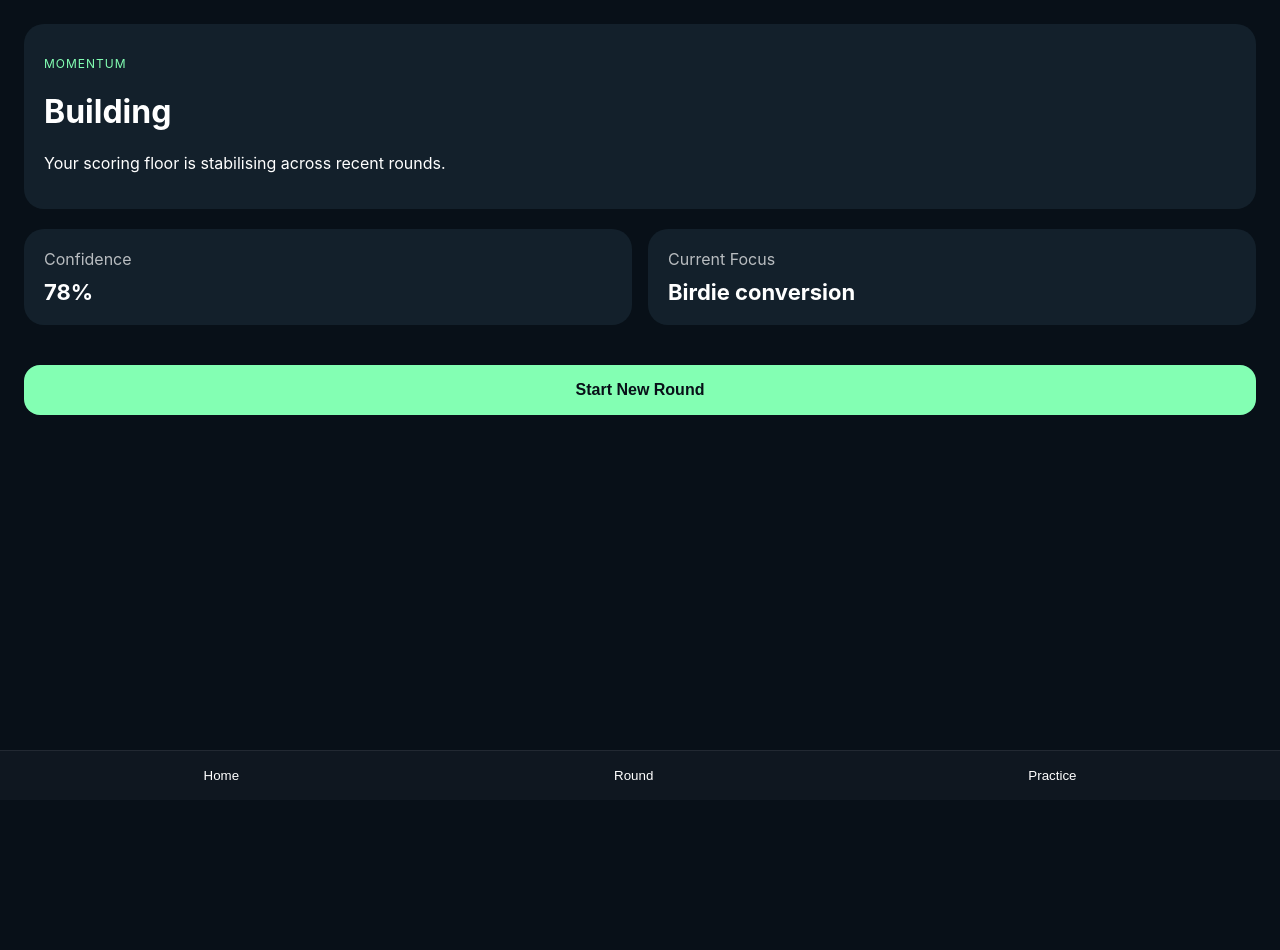
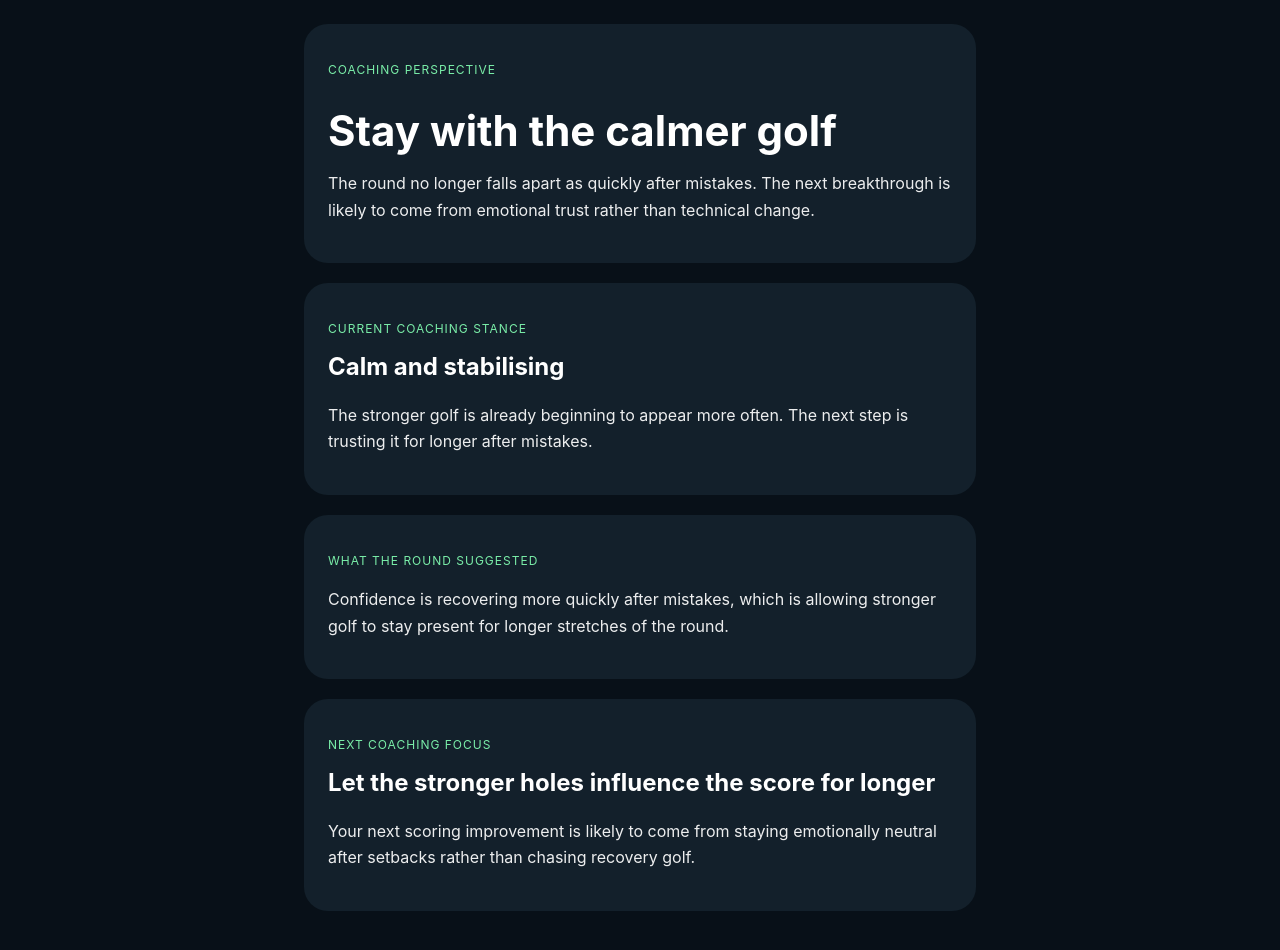
Before and after one commit to 1Kevin-Curtis/Lop-MVP, a React (Vite) app: page / in a window 1280 px wide. Shown: the top 950 px of the page. Before the commit the page ends 800 px from the top, so only its background shows below. Built offline with nearby package versions, Linux system fonts and the light colour scheme.

Commit message:
Add files via upload

```diff
--- a/index.html
+++ b/index.html
@@ -1,6 +1,6 @@
 
 <!DOCTYPE html>
-<html lang="en">
+<html>
   <head>
     <meta charset="UTF-8" />
     <meta name="viewport" content="width=device-width, initial-scale=1.0" />
--- a/package.json
+++ b/package.json
@@ -1,8 +1,8 @@
 
 {
-  "name": "loop-mvp",
+  "name": "loop-adaptive-coaching",
   "private": true,
-  "version": "1.0.0",
+  "version": "1.8.0",
   "type": "module",
   "scripts": {
     "dev": "vite",
--- a/src/App.jsx
+++ b/src/App.jsx
@@ -1,68 +1,13 @@
 
-import { useState } from "react";
 import HomeScreen from "./screens/HomeScreen";
-import CourseSetupScreen from "./screens/CourseSetupScreen";
-import CaptureRoundScreen from "./screens/CaptureRoundScreen";
-import RoundCompleteScreen from "./screens/RoundCompleteScreen";
-import PracticeScreen from "./screens/PracticeScreen";
-import BottomNav from "./components/BottomNav";
 
 export default function App() {
-  const [screen, setScreen] = useState("home");
-
-  const [roundData, setRoundData] = useState({
-    course: "Sunningdale",
-    tees: "White",
-    holes: [],
-    scoreHistory: [84, 82, 81, 79]
-  });
-
-  const startRound = (course, tees) => {
-    setRoundData(prev => ({
-      ...prev,
-      course,
-      tees,
-      holes: []
-    }));
-
-    setScreen("capture");
+  const playerProfile = {
+    confidenceState: "fragile",
+    progressionState: "improving",
+    scoringTrend: "flat",
+    emotionalState: "frustrated"
   };
 
-  const completeRound = (holes) => {
-    const totalScore = holes.reduce((sum, h) => sum + h.score, 0);
-
-    setRoundData(prev => ({
-      ...prev,
-      holes,
-      scoreHistory: [...prev.scoreHistory, totalScore]
-    }));
-
-    setScreen("complete");
-  };
-
-  return (
-    <div className="app-shell">
-      {screen === "home" && (
-        <HomeScreen roundData={roundData} onStart={() => setScreen("setup")} />
-      )}
-
-      {screen === "setup" && (
-        <CourseSetupScreen onStart={startRound} />
-      )}
-
-      {screen === "capture" && (
-        <CaptureRoundScreen onComplete={completeRound} />
-      )}
-
-      {screen === "complete" && (
-        <RoundCompleteScreen roundData={roundData} />
-      )}
-
-      {screen === "practice" && (
-        <PracticeScreen />
-      )}
-
-      <BottomNav onNavigate={setScreen} />
-    </div>
-  );
+  return <HomeScreen playerProfile={playerProfile} />;
 }
--- /dev/null
+++ b/src/features/coaching/adaptiveCoachingEngine.js
@@ -0,0 +1,24 @@
+
+export function buildAdaptiveReflection(state) {
+  if (state.stance === "stabilising") {
+    return {
+      title: "Stay with the calmer golf",
+      reflection:
+        "The round no longer falls apart as quickly after mistakes. The next breakthrough is likely to come from emotional trust rather than technical change."
+    };
+  }
+
+  if (state.stance === "reinforcing") {
+    return {
+      title: "The stronger golf is becoming more repeatable",
+      reflection:
+        "Your better stretches of golf are now lasting long enough to influence scoring more consistently."
+    };
+  }
+
+  return {
+    title: "The next gains now come from refinement",
+    reflection:
+      "Your game is becoming stable enough that precision and scoring decisions matter more than recovery patterns."
+  };
+}
--- /dev/null
+++ b/src/features/emotion/emotionalStateEngine.js
@@ -0,0 +1,30 @@
+
+export function detectCoachingState(profile) {
+  if (
+    profile.confidenceState === "fragile" &&
+    profile.emotionalState === "frustrated"
+  ) {
+    return {
+      stance: "stabilising",
+      tone:
+        "The stronger golf is already beginning to appear more often. The next step is trusting it for longer after mistakes."
+    };
+  }
+
+  if (
+    profile.progressionState === "improving" &&
+    profile.scoringTrend === "flat"
+  ) {
+    return {
+      stance: "reinforcing",
+      tone:
+        "Your golf is improving in meaningful ways even before the scores fully reflect it."
+    };
+  }
+
+  return {
+    stance: "challenging",
+    tone:
+      "Your stronger patterns are now becoming stable enough to push scoring expectations higher."
+  };
+}
--- a/src/screens/HomeScreen.jsx
+++ b/src/screens/HomeScreen.jsx
@@ -1,32 +1,55 @@
 
-import { buildProgressionStory } from "../features/progress/progressionEngine";
+import { detectCoachingState } from "../features/emotion/emotionalStateEngine";
+import { buildAdaptiveReflection } from "../features/coaching/adaptiveCoachingEngine";
 
-export default function HomeScreen({ roundData, onStart }) {
-  const story = buildProgressionStory(roundData.scoreHistory);
+export default function HomeScreen({ playerProfile }) {
+  const coachingState = detectCoachingState(playerProfile);
+
+  const adaptive = buildAdaptiveReflection(coachingState);
 
   return (
     <div className="screen">
       <div className="hero-card">
-        <p className="eyebrow">Momentum</p>
-        <h1>{story.momentum}</h1>
-        <p>{story.summary}</p>
+        <p className="eyebrow">Coaching Perspective</p>
+
+        <h1>{adaptive.title}</h1>
+
+        <p>{adaptive.reflection}</p>
       </div>
 
-      <div className="metric-grid">
-        <div className="metric-card">
-          <span>Confidence</span>
-          <strong>{story.confidence}%</strong>
-        </div>
+      <div className="tone-card">
+        <p className="eyebrow">Current Coaching Stance</p>
 
-        <div className="metric-card">
-          <span>Current Focus</span>
-          <strong>{story.focus}</strong>
-        </div>
+        <h2>
+          {coachingState.stance === "stabilising"
+            ? "Calm and stabilising"
+            : coachingState.stance === "reinforcing"
+            ? "Reinforcing progress"
+            : "Gently challenging"}
+        </h2>
+
+        <p>{coachingState.tone}</p>
       </div>
 
-      <button className="primary-button" onClick={onStart}>
-        Start New Round
-      </button>
+      <div className="reflection-card">
+        <p className="eyebrow">What The Round Suggested</p>
+
+        <p>
+          Confidence is recovering more quickly after mistakes, which is allowing stronger golf to stay present for longer stretches of the round.
+        </p>
+      </div>
+
+      <div className="focus-card">
+        <p className="eyebrow">Next Coaching Focus</p>
+
+        <h2>
+          Let the stronger holes influence the score for longer
+        </h2>
+
+        <p>
+          Your next scoring improvement is likely to come from staying emotionally neutral after setbacks rather than chasing recovery golf.
+        </p>
+      </div>
     </div>
   );
 }
--- a/src/styles/global.css
+++ b/src/styles/global.css
@@ -12,35 +12,25 @@ body {
 
 .screen {
   padding: 24px;
-  padding-bottom: 100px;
+  max-width: 720px;
+  margin: 0 auto;
+  padding-bottom: 80px;
 }
 
 .hero-card,
-.card,
-.metric-card,
-.insight-card,
-.next-round-card {
+.tone-card,
+.reflection-card,
+.focus-card {
   background: #13202b;
-  border-radius: 20px;
-  padding: 20px;
+  border-radius: 24px;
+  padding: 24px;
   margin-bottom: 20px;
 }
 
-.metric-grid {
-  display: grid;
-  grid-template-columns: 1fr 1fr;
-  gap: 16px;
-  margin-bottom: 20px;
-}
-
-.metric-card span {
-  display: block;
-  opacity: 0.7;
-  margin-bottom: 10px;
-}
-
-.metric-card strong {
-  font-size: 22px;
+.hero-card h1 {
+  font-size: 42px;
+  line-height: 1.1;
+  margin-bottom: 16px;
 }
 
 .eyebrow {
@@ -48,83 +38,15 @@ body {
   text-transform: uppercase;
   font-size: 12px;
   letter-spacing: 1px;
+  margin-bottom: 12px;
 }
 
-.primary-button {
-  width: 100%;
-  padding: 16px;
-  border: none;
-  border-radius: 16px;
-  background: #83ffb3;
-  color: #081018;
-  font-size: 16px;
-  font-weight: 700;
+h2 {
+  margin-top: 0;
+  line-height: 1.3;
 }
 
-.bottom-nav {
-  position: fixed;
-  bottom: 0;
-  width: 100%;
-  display: flex;
-  justify-content: space-around;
-  padding: 16px;
-  background: #0f1720;
-  border-top: 1px solid rgba(255,255,255,0.08);
+p {
+  line-height: 1.65;
+  opacity: 0.92;
 }
-
-.bottom-nav button {
-  background: transparent;
-  border: none;
-  color: white;
-}
-
-.score-selector {
-  display: flex;
-  justify-content: center;
-  align-items: center;
-  gap: 24px;
-  margin: 40px 0;
-}
-
-.score-selector button {
-  width: 60px;
-  height: 60px;
-  border-radius: 50%;
-  border: none;
-  font-size: 28px;
-}
-
-.score-number {
-  font-size: 64px;
-  font-weight: 700;
-}
-
-.tag-grid {
-  display: flex;
-  flex-wrap: wrap;
-  gap: 12px;
-}
-
-.tag-grid button {
-  flex: 1 1 40%;
-  padding: 16px;
-  border-radius: 16px;
-  border: 1px solid rgba(255,255,255,0.08);
-  background: rgba(255,255,255,0.05);
-  color: white;
-}
-
-.active-tag {
-  background: #83ffb3 !important;
-  color: #081018 !important;
-  font-weight: 700;
-}
-
-select {
-  width: 100%;
-  padding: 14px;
-  margin-top: 8px;
-  margin-bottom: 18px;
-  border-radius: 12px;
-  border: none;
-}
```
Also changed, not shown: 1 other file (tests, documents, lock files or other folders).
